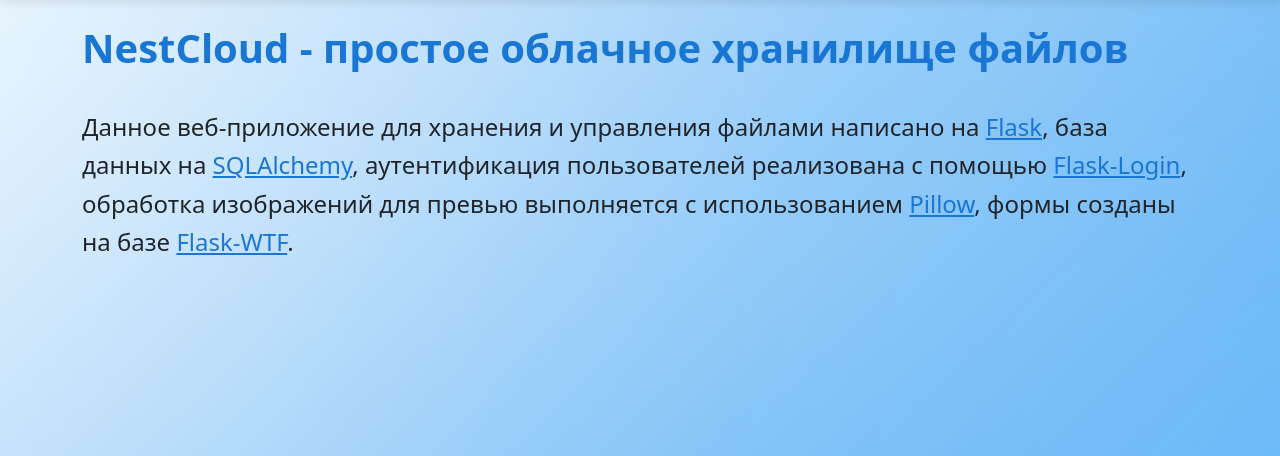
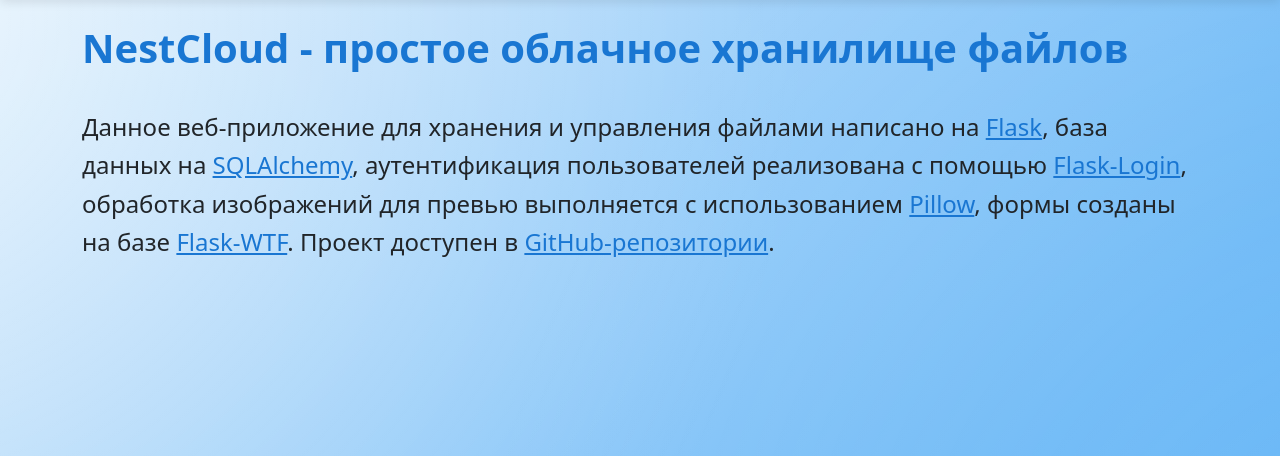
Before and after one commit to LimaEternal/NestCloud, a Flask app: page /about in a window 1280 px wide. Shown: the part 57-513 px from the top of the page. Run offline with Flask 3, Linux system fonts and the light colour scheme; some libraries are stand-ins or nearby versions.

Commit message:
правка страницы about

```diff
--- a/templates/about.html
+++ b/templates/about.html
@@ -19,5 +19,7 @@
     <a href="https://pillow.readthedocs.io/" target="_blank" rel="noopener">Pillow</a>,
     формы созданы на базе
     <a href="https://flask-wtf.readthedocs.io/" target="_blank" rel="noopener">Flask-WTF</a>.
+    Проект доступен в
+    <a href="https://github.com/LimaEternal/NestCloud" target="_blank" rel="noopener">GitHub-репозитории</a>.
 </p>
 {% endblock %}
```
Lines whose indentation alone changed are shown as unchanged.
